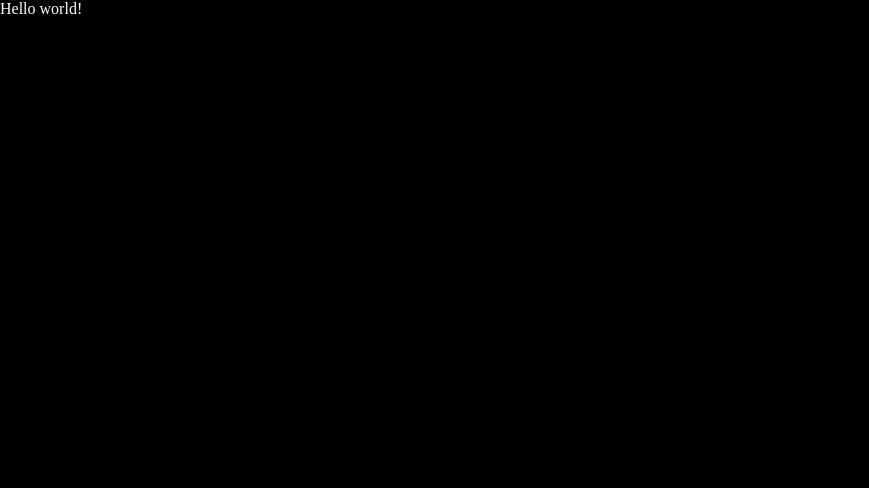
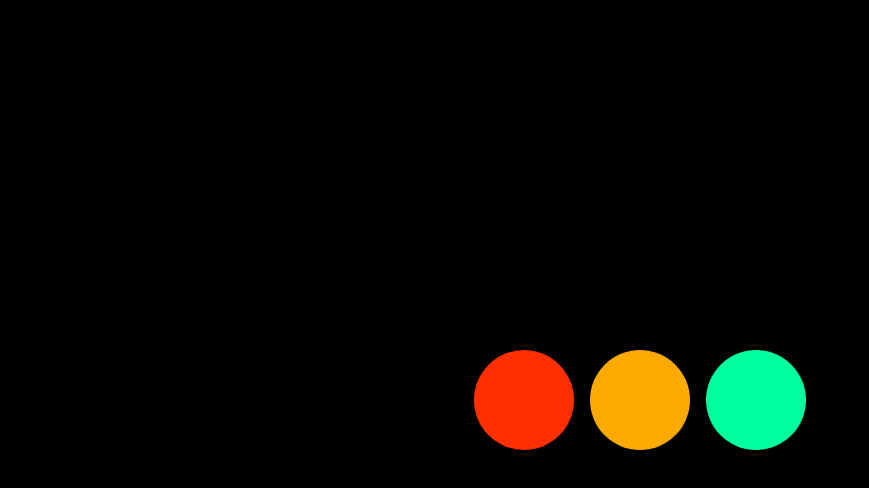
Before and after one commit to 0x0P/semaphore, a Next.js app: page / in a window 1280 px wide. Shown: the top 488 px of the page, without its empty margins (0-869 px from the left). Built offline with nearby package versions, Linux system fonts and the light colour scheme.

Commit message:
semaphore

```diff
--- a/app/page.tsx
+++ b/app/page.tsx
@@ -1,7 +1,11 @@
+import styles from "./page.module.css";
+
 export default function Home() {
   return (
-    <main>
-      <div>Hello world!</div>
-    </main>
+    <main className={styles.main}>
+      <div className={styles.red} />
+      <div className={styles.yellow} />
+      <div className={styles.green} />
+      </main>
   );
 }
```
